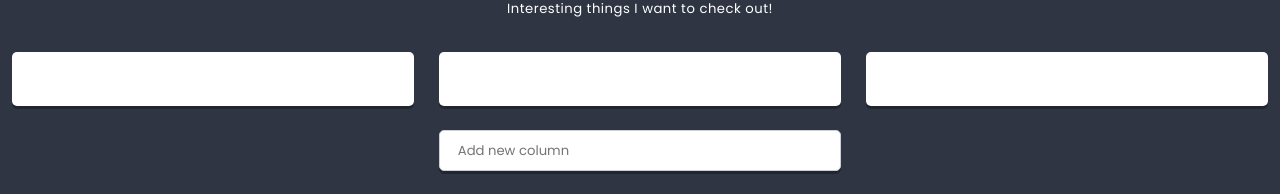
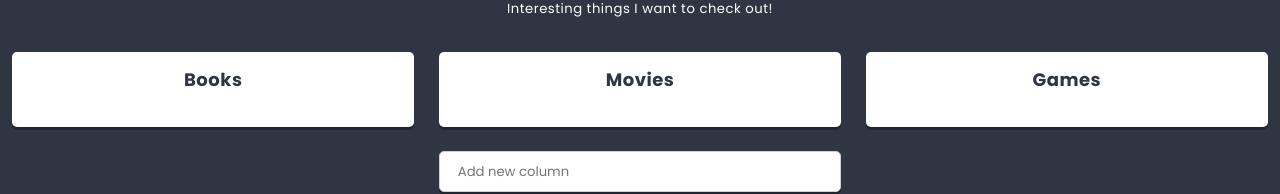
Before and after one commit to wnwarchdev/introReact, a React app: page / in a window 1280 px wide. Shown: the part 380-574 px from the top of the page. Built offline with nearby package versions, Linux system fonts and the light colour scheme.

Commit message:
Fix column bug

```diff
--- a/src/components/Column/Column.js
+++ b/src/components/Column/Column.js
@@ -12,7 +12,7 @@
   render() {
     return (
       <section className={styles.component}>
-        <h3 className={styles.title}>{this.props.column}</h3>
+        <h3 className={styles.title}>{this.props.title}</h3>
       </section>
     )
   }
```
